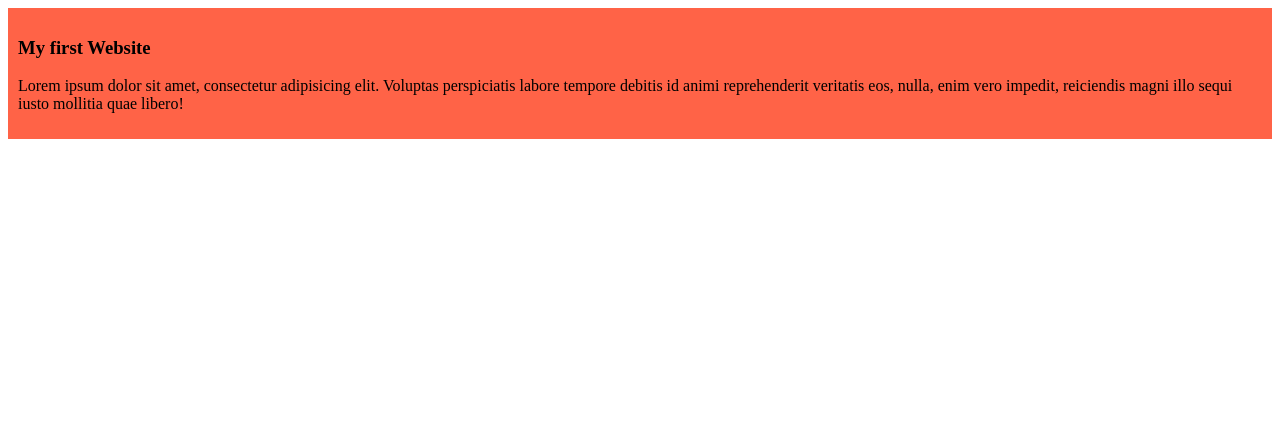
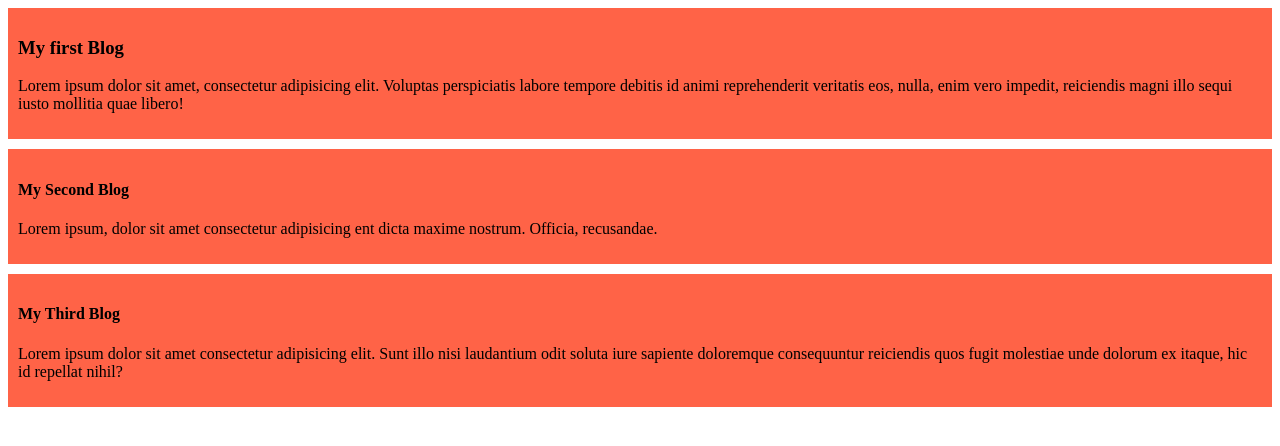
Before and after one commit to showmikdhar6/Web-Development-Project, a plain HTML site: page index.html in a window 1280 px wide. Drawn offline with Linux system fonts and the light colour scheme.

Commit message:
added the second blog

```diff
--- a/index.html
+++ b/index.html
@@ -8,8 +8,18 @@
 </head>
 <body>
     <div>
-        <h3>My first Website</h3>
+        <h3>My first Blog</h3>
         <p>Lorem ipsum dolor sit amet, consectetur adipisicing elit. Voluptas perspiciatis labore tempore debitis id animi reprehenderit veritatis eos, nulla, enim vero impedit, reiciendis magni illo sequi iusto mollitia quae libero!</p>
+    </div>
+
+    <div>
+        <h4>My Second Blog</h4>
+        <p>Lorem ipsum, dolor sit amet consectetur adipisicing ent dicta maxime nostrum. Officia, recusandae.</p>
+    </div>
+
+    <div>
+        <h4>My Third Blog</h4>
+        <p>Lorem ipsum dolor sit amet consectetur adipisicing elit. Sunt illo nisi laudantium odit soluta iure sapiente doloremque consequuntur reiciendis quos fugit molestiae unde dolorum ex itaque, hic id repellat nihil?</p>
     </div>
 
 </body>
--- a/styles/blog.css
+++ b/styles/blog.css
@@ -1,6 +1,6 @@
 div{
     background-color: tomato;
     padding: 10px;
-
+    margin-bottom: 10px;
 
 }
```
